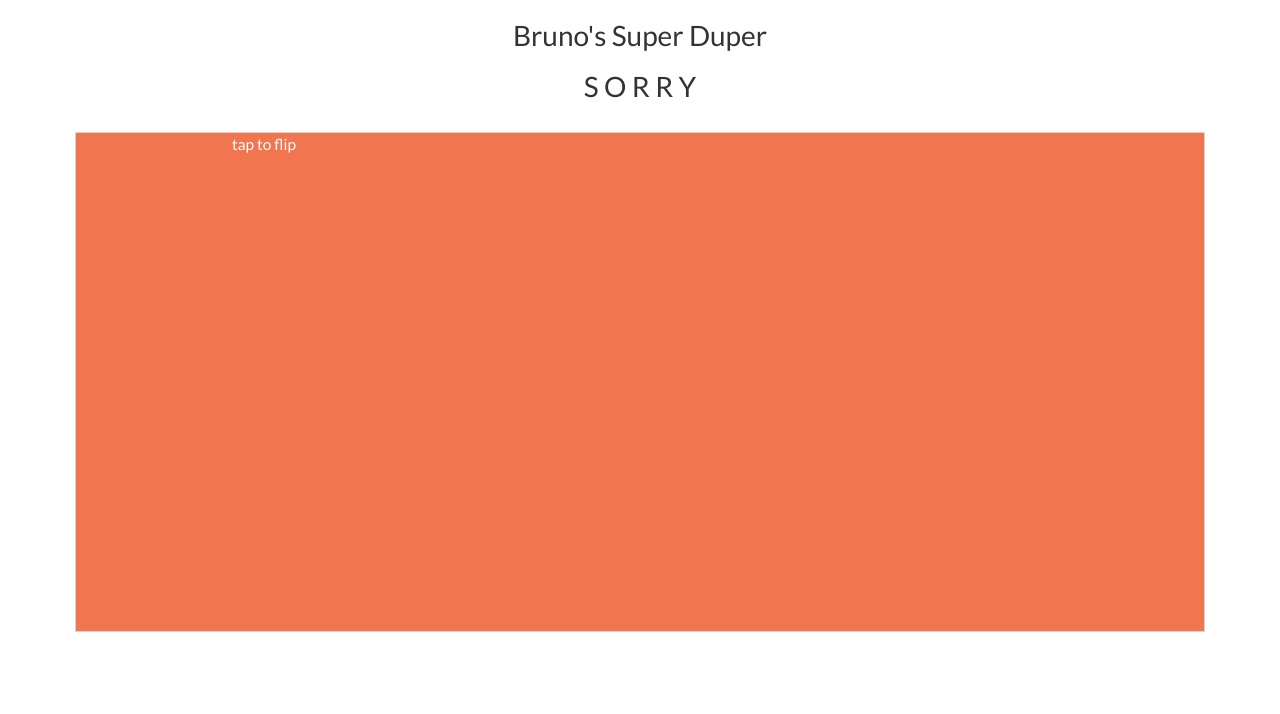
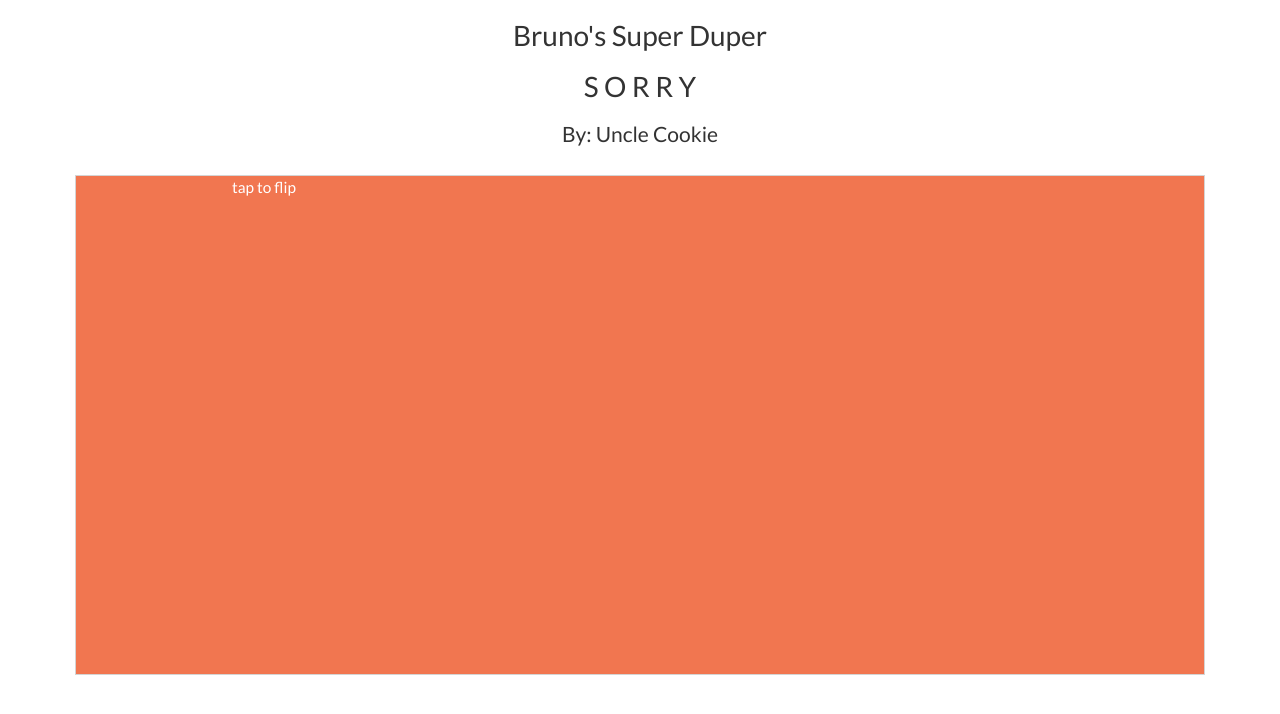
Before and after one commit to AcriCAA/SorryGame, a plain HTML site: page index.html in a window 1280 px wide. Drawn offline with nearby package versions, Linux system fonts and the light colour scheme.

Commit message:
changing meta data

```diff
--- a/index.html
+++ b/index.html
@@ -21,7 +21,7 @@
     <meta http-equiv="X-UA-Compatible" content="IE=edge">
     <meta name="viewport" content="width=device-width, initial-scale=1">
     <link rel="stylesheet" href="css/bootstrap.min.css">
-    <title>Bootstrap 3 Starter Kit :: AG Strategic Design :: Corey Acri</title>
+    <title>SORRY FOR BRUNO :: Uncle Cookie</title>
 
     <!-- CSS Overrides ############################################### -->
     <link rel="stylesheet" href="css/styles.css">
@@ -45,6 +45,7 @@
 <div class="row">
 <h2 class="text-center">Bruno's Super Duper</h2>
 <h2 class="text-center"> S O R R Y</h2>
+<h3 class="text-center">By: Uncle Cookie</h3>
 
 </div>
 
```
